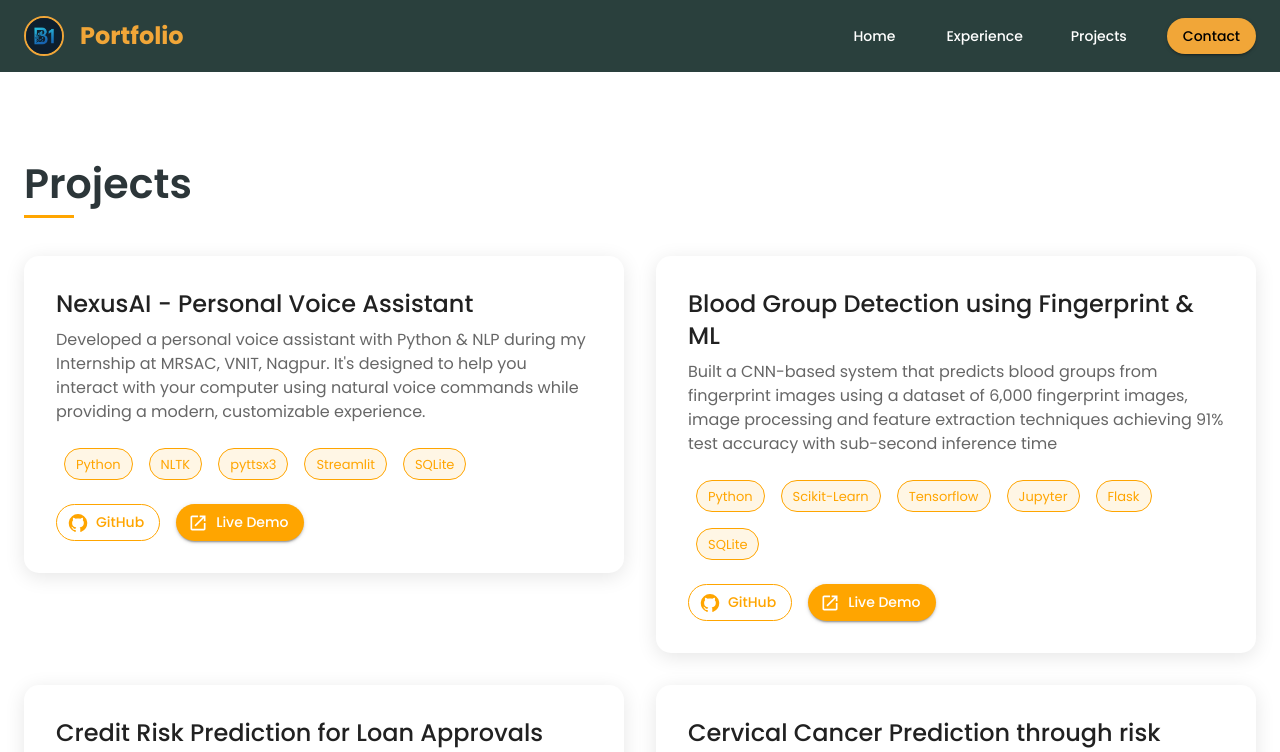
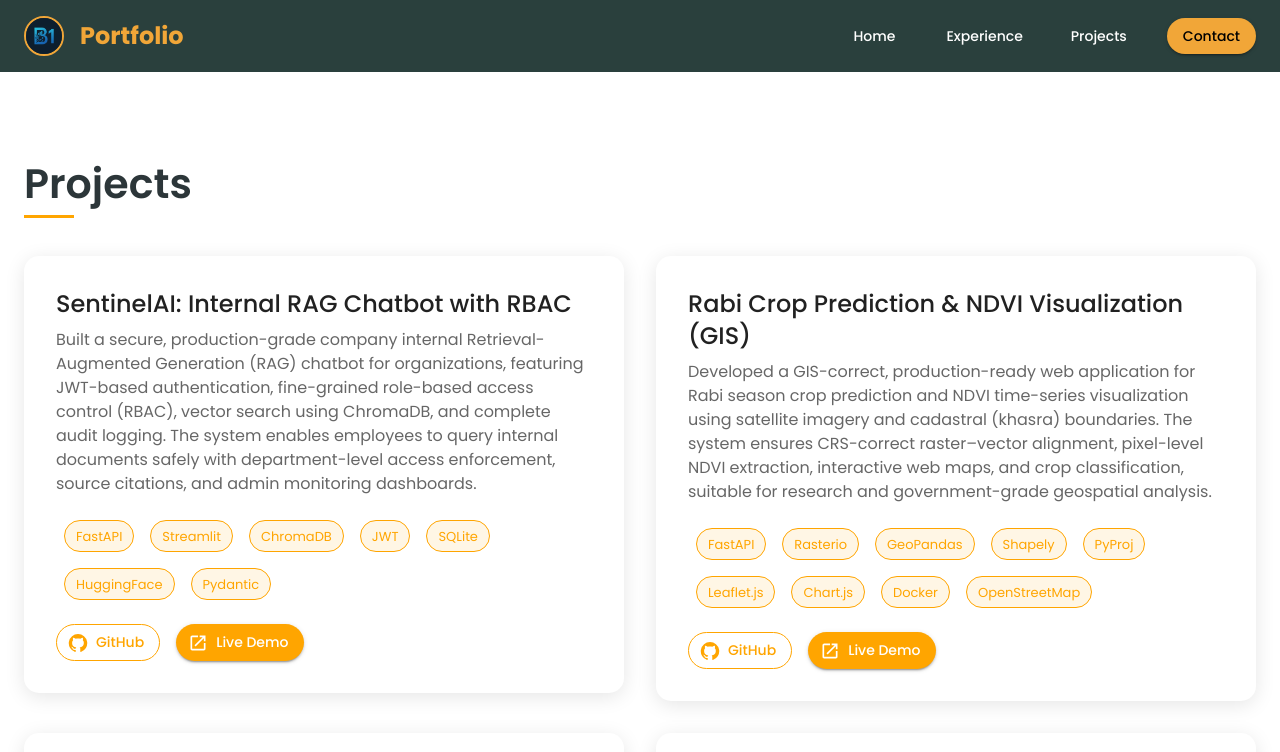
Before and after one commit to Bhuvan-Patil-24/portfolio-frontend, a React (Create React App) app: page /projects in a window 1280 px wide. Shown: the top 752 px of the page. Built offline with nearby package versions, Linux system fonts and the light colour scheme.

Commit message:
added projects

```diff
--- a/src/pages/Projects.jsx
+++ b/src/pages/Projects.jsx
@@ -43,67 +43,99 @@ const TechChip = styled(Chip)({
 
 const projects = [
   {
-    title: 'NexusAI - Personal Voice Assistant',
+    title: 'SentinelAI: Internal RAG Chatbot with RBAC',
+    description: 'Built a secure, production-grade company internal Retrieval-Augmented Generation (RAG) chatbot for organizations, featuring JWT-based authentication, fine-grained role-based access control (RBAC), vector search using ChromaDB, and complete audit logging. The system enables employees to query internal documents safely with department-level access enforcement, source citations, and admin monitoring dashboards.',
+    technologies: [
+      'FastAPI',
+      'Streamlit',
+      'ChromaDB',
+      'JWT',
+      'SQLite',
+      'HuggingFace',
+      'Pydantic'
+    ],
+    githubLink: 'https://github.com/Bhuvan-Patil-24/Internal-Chatbot-with-RBAC-Project',
+    demoLink: 'https://bhuvanpatil24-sentinelai.hf.space/',
+  },
+  {
+    title: 'Rabi Crop Prediction & NDVI Visualization (GIS)',
+    description: 'Developed a GIS-correct, production-ready web application for Rabi season crop prediction and NDVI time-series visualization using satellite imagery and cadastral (khasra) boundaries. The system ensures CRS-correct raster–vector alignment, pixel-level NDVI extraction, interactive web maps, and crop classification, suitable for research and government-grade geospatial analysis.',
+    technologies: [
+      'FastAPI',
+      'Rasterio',
+      'GeoPandas',
+      'Shapely',
+      'PyProj',
+      'Leaflet.js',
+      'Chart.js',
+      'Docker',
+      'OpenStreetMap'
+    ],
+    githubLink: 'https://github.com/Bhuvan-Patil-24/rabi-ndvi-gis',
+    demoLink: 'https://bhuvanpatil24-rabi-ndvi-gis.hf.space/',
+  },
+  {
+    title: 'NexusAI: Personal Voice Assistant',
     description: 'Developed a personal voice assistant with Python & NLP during my Internship at MRSAC, VNIT, Nagpur. It\'s designed to help you interact with your computer using natural voice commands while providing a modern, customizable experience.',
     technologies: ['Python', 'NLTK', 'pyttsx3', 'Streamlit', 'SQLite'],
     githubLink: 'https://github.com/Bhuvan-Patil-24/NexusAI-Personal_Voice_Assistance',
-    // demoLink: '#',
+    demoLink: '#',
   },
   {
     title: 'Blood Group Detection using Fingerprint & ML',
     description: 'Built a CNN-based system that predicts blood groups from fingerprint images using a dataset of 6,000 fingerprint images, image processing and feature extraction techniques achieving 91% test accuracy with sub-second inference time',
     technologies: ['Python', 'Scikit-Learn', 'Tensorflow', 'Jupyter', 'Flask', 'SQLite'],
     githubLink: 'https://github.com/Bhuvan-Patil-24/Blood_group_detection_using_fingerprint',
-    // demoLink: '#',
+    demoLink: '#',
   },
   {
     title: 'Credit Risk Prediction for Loan Approvals',
     description: 'Developed a Credit Risk Prediction system using ML algorithms, Feature Engineering & built a pipeline with for data preprocessing, modeling, and visualization workflow.',
     technologies: ['Python', 'Machine Learning', 'Data Analysis & Visualization', 'Streamlit'],
     githubLink: 'https://github.com/Bhuvan-Patil-24/credit-risk-prediction-pipeline',
-    // demoLink: '#',
+    demoLink: '#',
   },
   {
     title: 'Cervical Cancer Prediction through risk factors',
     description: 'Performed a comparative analysis of 5 DL models & 5 ML models on the UCI Cervical Cancer dataset and improved interpretability by highlighting critical risk factors like HPV infection and smoking duration.',
     technologies: ['Python', 'Machine Learning', 'Deep Learning', 'Jupyter'],
     githubLink: 'https://github.com/Bhuvan-Patil-24/cervical-cancer-detection-deep-learning',
-    // demoLink: '#',
+    demoLink: '#',
   },
   {
     title: 'Titanic Survival Prediction',
     description: 'Implemented end-to-end data preprocessing, feature engineering, and model comparison (Logistic Regression, Random Forest, XGBoost) to analyze survival patterns from Titanic data.',
     technologies: ['Python', 'Machine Learning', 'Data Analysis'],
     githubLink: 'https://github.com/Bhuvan-Patil-24/Titanic_survival_prediction',
-    // demoLink: '#',
+    demoLink: '#',
   },
   {
     title: 'Netflix Subscription Analysis',
     description: 'Analyzed Netflix subscription data using machine learning techniques to identify patterns and trends.',
     technologies: ['Python', 'ML', 'Data Visualization'],
     githubLink: '#',
-    // demoLink: '#',
+    demoLink: '#',
   },
   {
     title: 'Bookstore E-commerce',
     description: 'Developed a full-stack e-commerce website for a bookstore using MERN stack.',
     technologies: ['React.js', 'MongoDB', 'Express.js', 'Node.js'],
     githubLink: 'https://github.com/Bhuvan-Patil-24/Bookstore_Ecommerce',
-    // demoLink: '#',
+    demoLink: '#',
   },
   {
     title: 'Save Soil Website Clone',
     description: 'Cloned the frontend of Sadhguru\'s Save Soil website with just HTML & CSS.',
     technologies: ['HTML', 'CSS'],
     githubLink: 'https://github.com/Bhuvan-Patil-24/Save_Soil',
-    // demoLink: '#',
+    demoLink: '#',
   },
   {
     title: 'Subscription Box Analysis Dashboard',
     description: 'Created an interactive Power BI dashboard for analyzing subscription box service data.',
     technologies: ['Power BI', 'Data Analysis', 'Visualization'],
     githubLink: 'https://github.com/Bhuvan-Patil-24/Data_Visualization_Dashboards',
-    // demoLink: '#',
+    demoLink: '#',
   },
 ];
 
```
